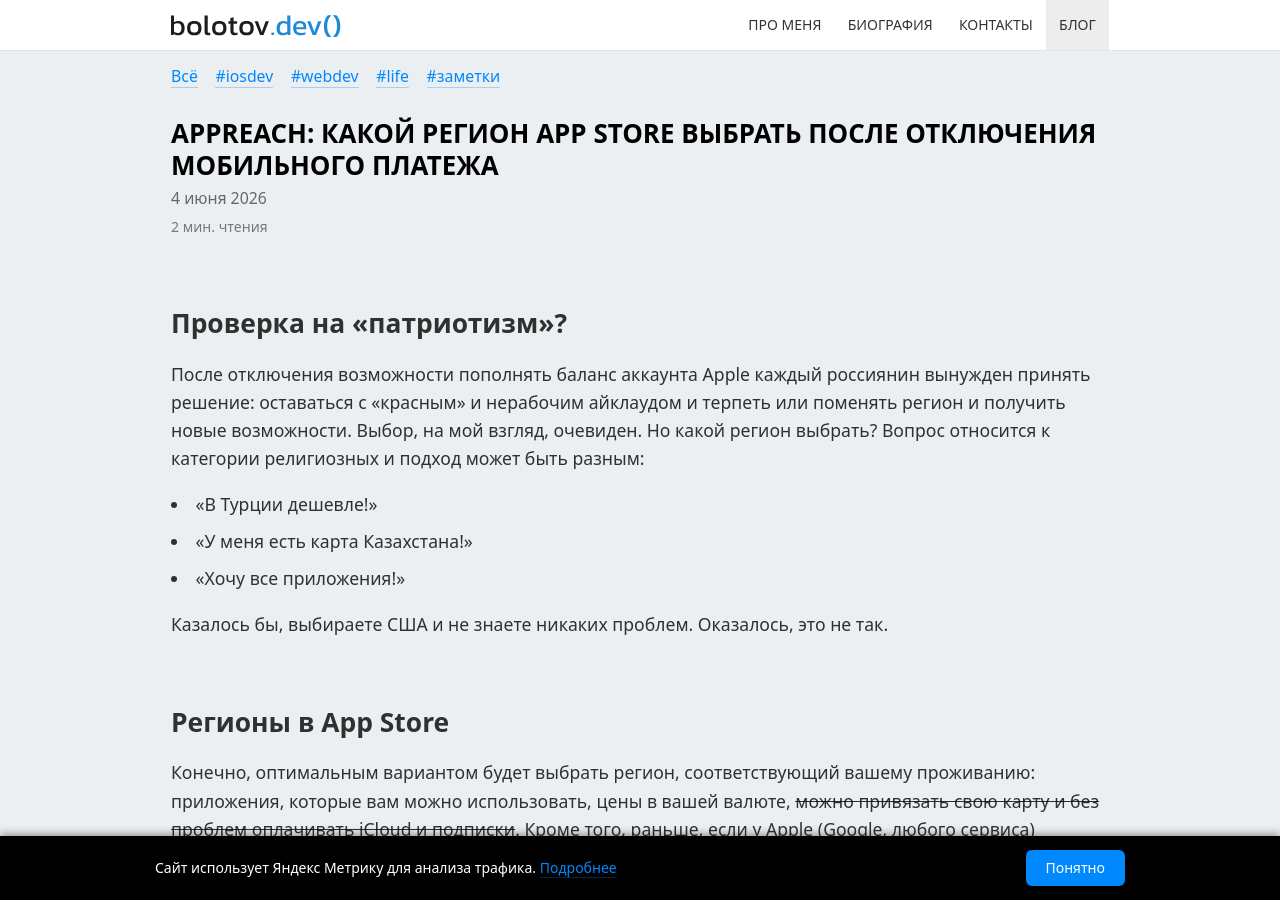
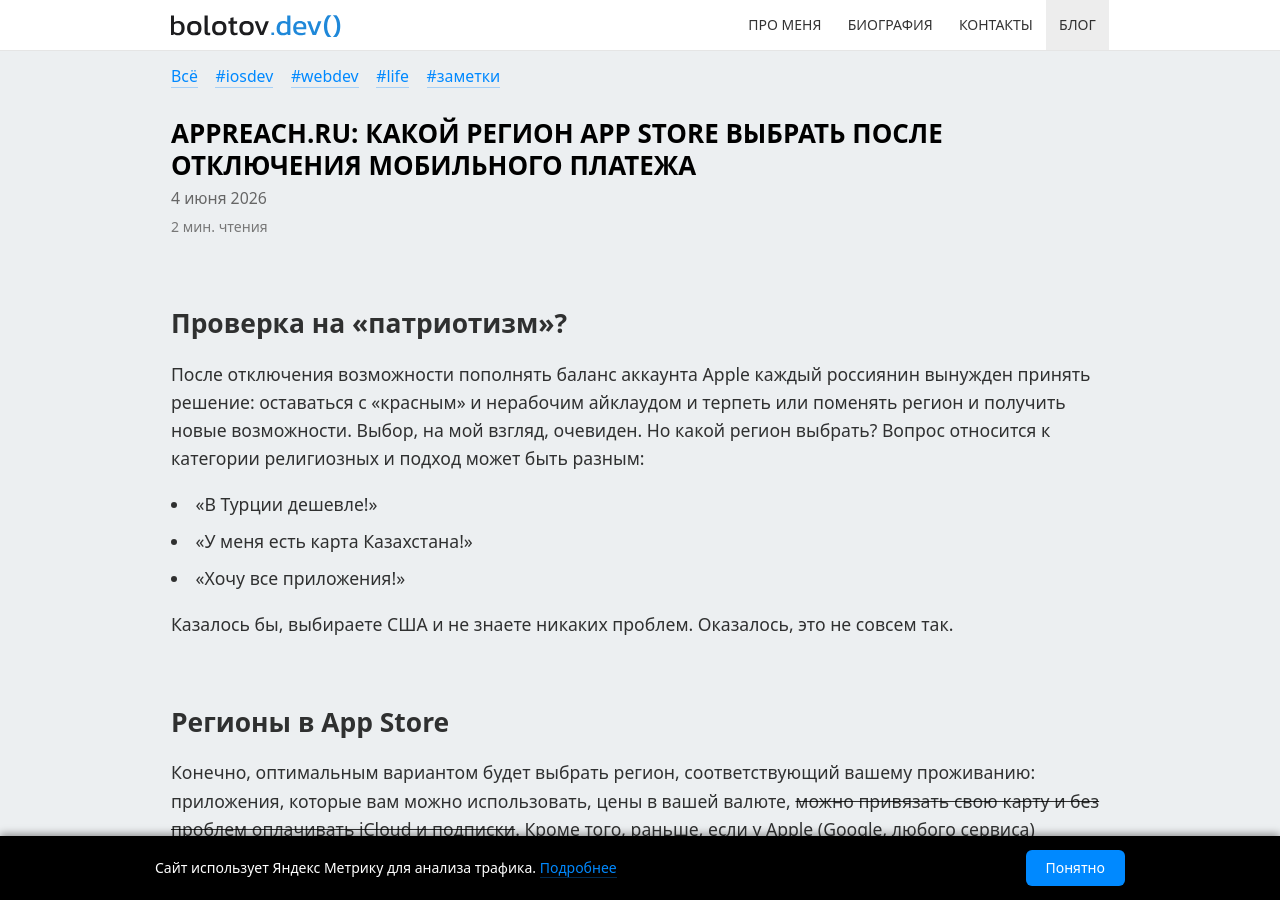
Before and after one commit to artembolotov/artembolotov.github.io, a Jekyll site: the page built from blog/_posts/2026-06-04-appreach.md, in a window 1280 px wide and 900 px high. Built offline with Jekyll 4.4.1, drawn with Linux system fonts in a browser that asks for light colours.

Commit message:
Правки статьи про appreach: заголовок, текст и публикация

```diff
--- a/blog/_posts/2026-06-04-appreach.md
+++ b/blog/_posts/2026-06-04-appreach.md
@@ -1,9 +1,9 @@
 ---
-title: "AppReach: какой регион App Store выбрать после отключения мобильного платежа"
+title: "appreach.ru: какой регион App Store выбрать после отключения мобильного платежа"
 description: "Сервис appreach.ru покажет, в каких странах доступны нужные вам приложения"
 tags: [webdev]
 image: /blog/img/2026-06-04-appreach/og-image.png
-draft: true
+draft: false
 ---
 
 ## Проверка на «патриотизм»?
@@ -13,7 +13,7 @@ draft: true
 - «У меня есть карта Казахстана!»
 - «Хочу все приложения!»
 
-Казалось бы, выбираете США и не знаете никаких проблем. Оказалось, это не так.
+Казалось бы, выбираете США и не знаете никаких проблем. Оказалось, это не совсем так.
 
 ## Регионы в App Store
 
```
